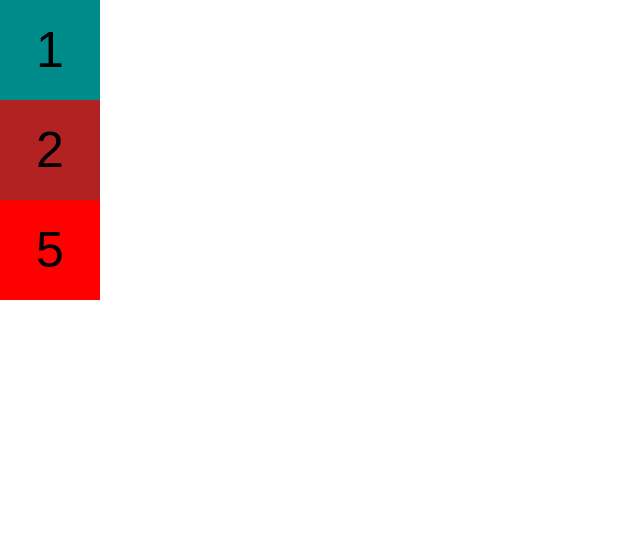
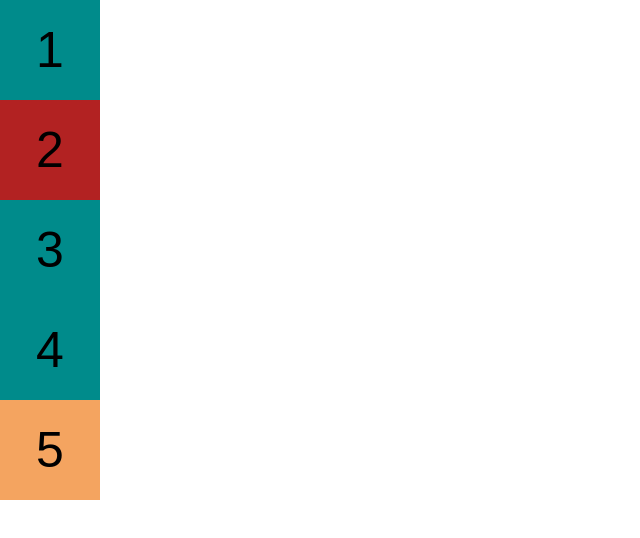
Before and after one commit to lalee01/React-practice, a React (Create React App) app: page / in a window 1280 px wide. Shown: the top 538 px of the page, without its empty margins (0-640 px from the left). Built offline with nearby package versions, Linux system fonts and the light colour scheme.

Commit message:
Second Update

```diff
--- a/src/App.js
+++ b/src/App.js
@@ -2,6 +2,8 @@ import { useState } from 'react';
 import './App.css';
 import First from './components/First/First'
 import Second from './components/Second/Second'
+import Third from './components/Third/Third'
+import Fourth from './components/Fourth/Fourth'
 import Fifth from './components/Fifth/Fifth'
 
 const App = () => {
@@ -10,6 +12,8 @@ const App = () => {
     <div className='App'>
       <First isRounded={isRounded}/>
       <Second isRounded={isRounded}/>
+      <Third isRounded={isRounded} />
+      <Fourth />
       <Fifth isRounded={isRounded} setIsRounded={setIsRounded}/>
     </div>
   );
--- a/src/components/Fifth/Fifth.js
+++ b/src/components/Fifth/Fifth.js
@@ -4,7 +4,7 @@ const Fifth =({isRounded, setIsRounded}) => {
     const onClickHandler = () => setIsRounded(!isRounded)
 
     return (
-        <div className={ "box"} style={ isRounded ? {borderRadius: '50%', backgroundColor: 'red'} : {backgroundColor: 'red'}} onClick={ onClickHandler }>
+        <div className={ "box"} style={ isRounded ? {borderRadius: '50%', backgroundColor: 'sandybrown'} : {backgroundColor: 'sandybrown'}} onClick={ onClickHandler }>
             <span className='text'>
                         5
             </span>
--- /dev/null
+++ b/src/components/Fourth/Fourth.js
@@ -0,0 +1,21 @@
+import React, { useState } from 'react';
+
+const Fourth =({isRounded}) => {
+    const [isHidden , setHidden] = useState(false)
+        const onClickHandler = () => {
+            setHidden(!isHidden)
+            timer()
+        }
+        const timer= ()=> setTimeout(() => setHidden(false), 1000);
+
+    return (
+        <div className={"box"} style={isHidden ? {display:'none'}:{display:'block'}} onClick={onClickHandler}>
+            <span className='text'>
+                       4
+            </span>
+        </div>
+    );
+}
+
+
+export default Fourth
--- a/src/components/Second/Second.js
+++ b/src/components/Second/Second.js
@@ -1,17 +1,19 @@
 import React, { useState} from 'react';
 
 const Second =({isRounded}) => {
-    const onMouseOver = false
     const [color , setColor] = useState(false)
     const onMouseOverHandler = () => setColor(!color)
     const onMouseOutHandler = () => setColor(!color)
-    console.log (isRounded)
 
     return (
-        <div className='box' style ={ isRounded ? {borderRadius: '50%'} : {}} style ={ color ? {backgroundColor:'red'} : {backgroundColor:'firebrick'}} onMouseOver={onMouseOverHandler} onMouseOut={onMouseOutHandler}>
+        <div className='box'
+        style={color ? {backgroundColor:'red'} : {backgroundColor:'firebrick'}}
+        onMouseOver={onMouseOverHandler}
+        onMouseOut={onMouseOutHandler}>
             <span className='text'>
                         2
             </span>
+            <span></span>
         </div>
     );
 }
--- /dev/null
+++ b/src/components/Third/Third.js
@@ -0,0 +1,19 @@
+import React, { useState } from 'react';
+
+const Third =({isRounded}) => {
+    const [number , setNumber] = useState(3)
+    const doubleClickHandler = () => {
+        setNumber(Math.floor(Math.random() * (20 - 1 + 1)) +1)
+    }
+
+    return (
+        <div className={"box"} style={ isRounded ? {borderRadius: '50%'} : {}} onDoubleClick={doubleClickHandler}>
+            <span className='text'>
+                       {number}
+            </span>
+        </div>
+    );
+}
+
+
+export default Third
```
